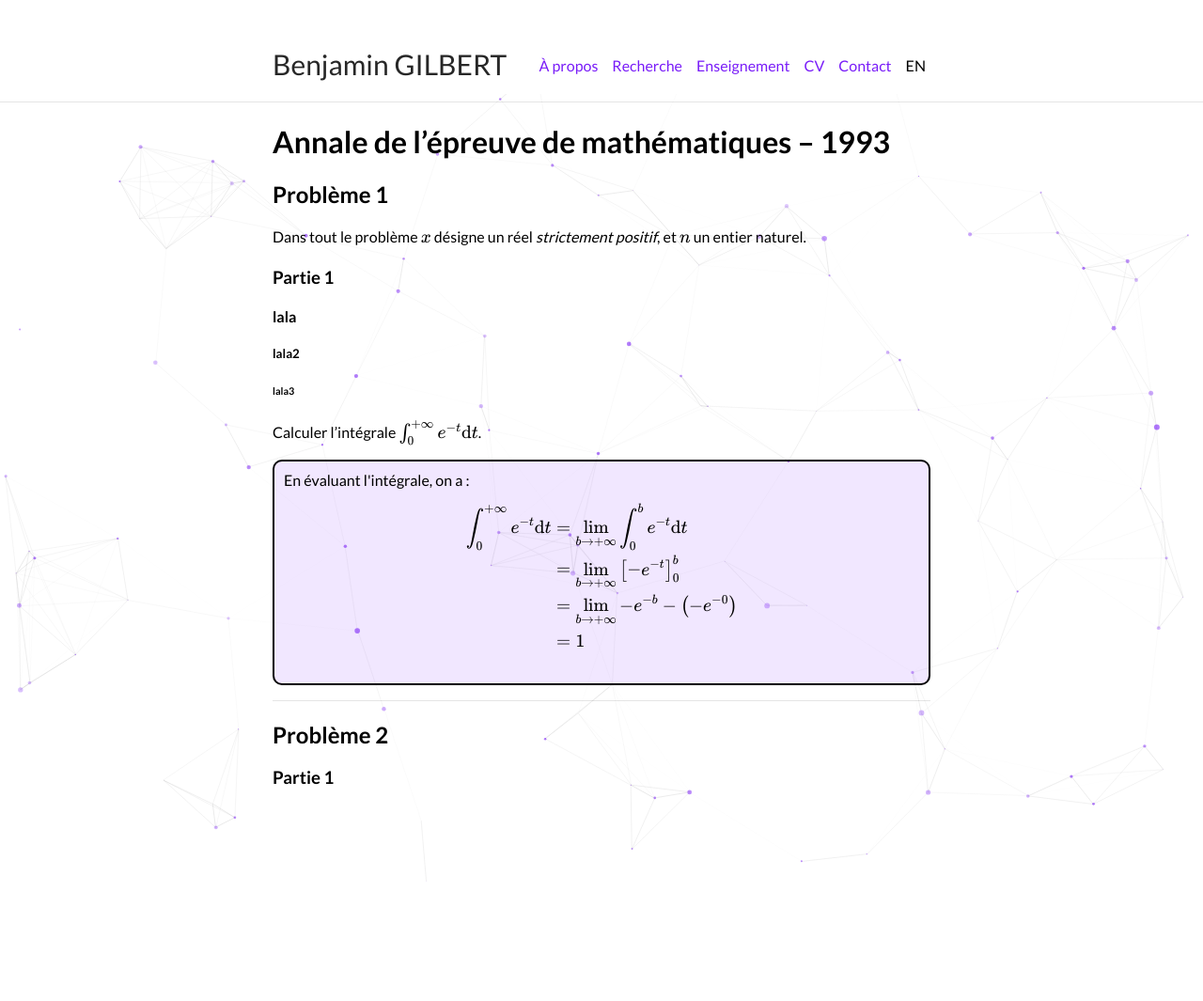
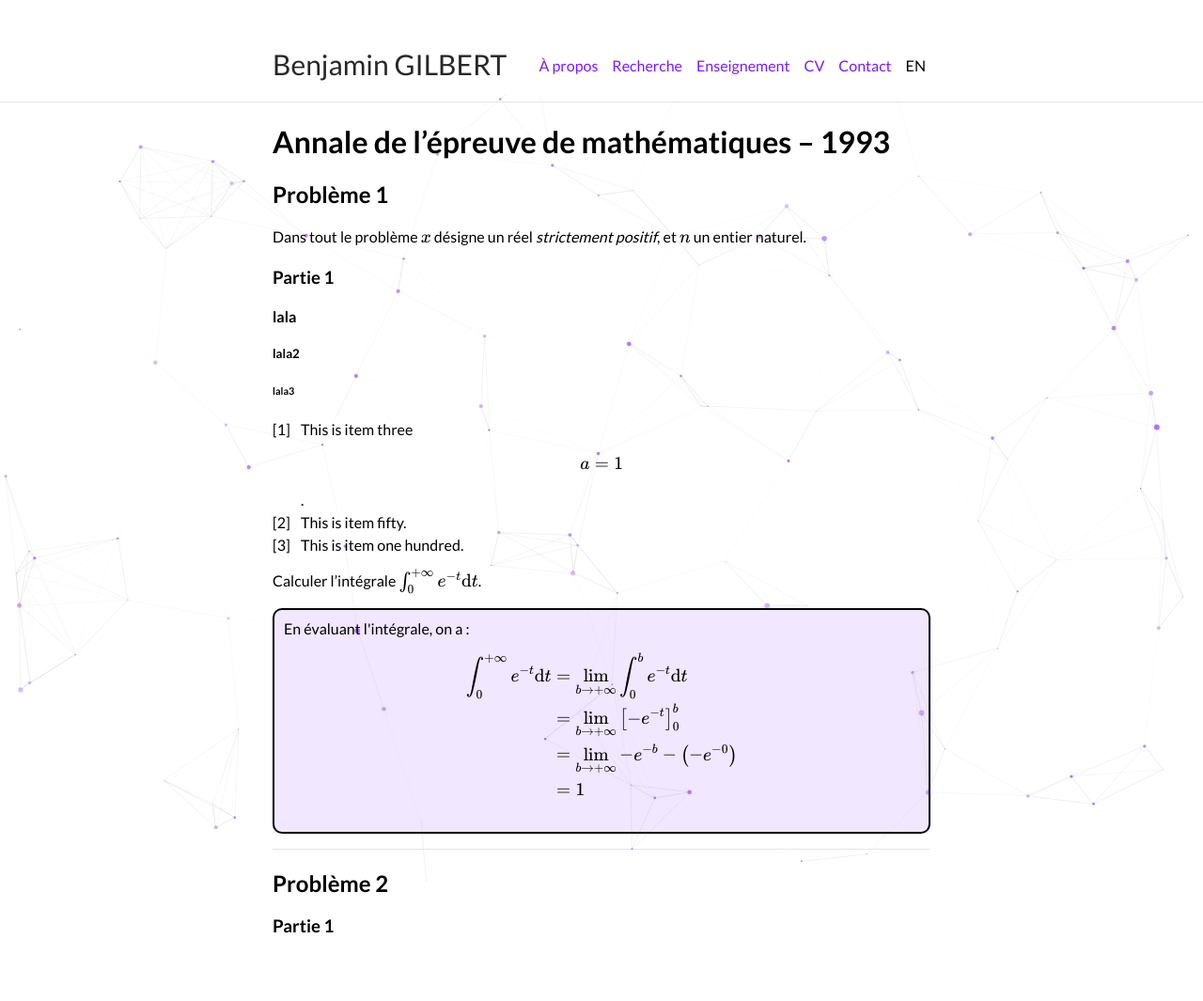
Before and after one commit to bglbrt/bglbrt.github.io, a Jekyll site: the page built from fr/corrections/administrateur_externe_1993.md, in a window 1280 px wide. Shown: the whole page at 94% size. Built offline with Jekyll 4.4.1, drawn with Linux system fonts in a browser that asks for light colours; nearby versions of some CDN libraries; before the commit the page ends 907 px from its top, so only the background shows below that.

Commit message:
Mise à jour des corrections

```diff
--- a/fr/corrections/administrateur_externe_1993.md
+++ b/fr/corrections/administrateur_externe_1993.md
@@ -20,7 +20,11 @@ Dans tout le problème $$x$$ désigne un réel _strictement positif_, et $$n$$ u
 
 ###### lala3
 
-
+<ol>
+  <li value="a.">This is item three $$a=1$$.</li>
+  <li value="1)">This is item fifty.</li>
+  <li value="100">This is item one hundred.</li>
+</ol>
 
 Calculer l'intégrale $$\int_{0}^{+\infty} e^{-t} \mathrm{d}t$$.
 
```
